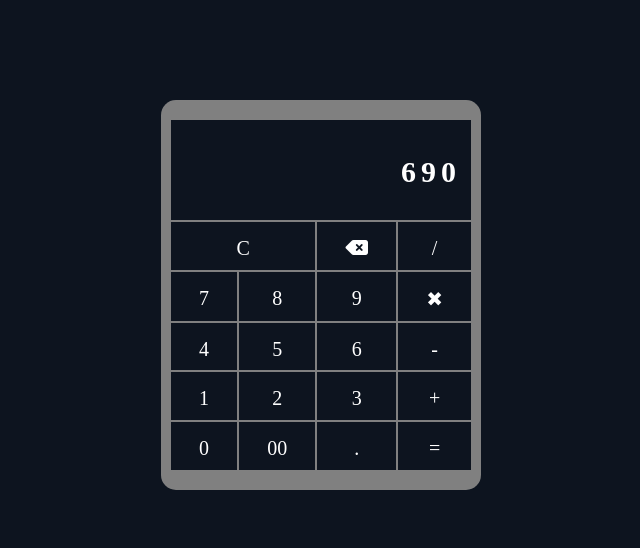
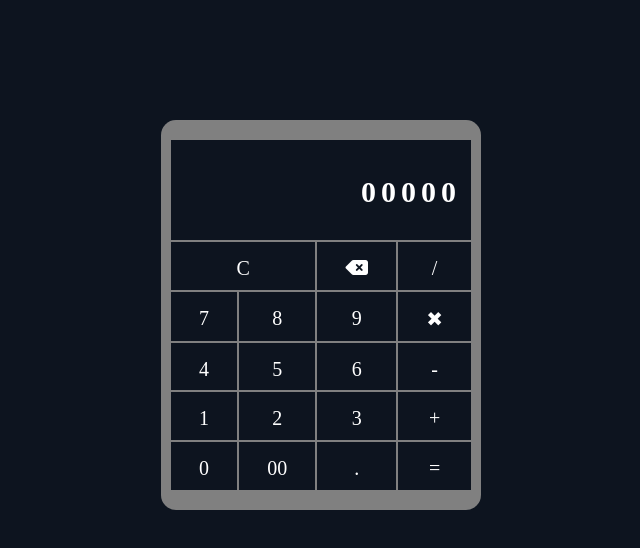
Before and after one commit to awalaj/Calculator, a plain HTML site: page calculator/index.html in a window 1280 px wide. Shown: the whole page, without its empty margins (309-949 px from the left). Drawn offline with nearby package versions, Linux system fonts and the light colour scheme; a web font is replaced by a local one.

Commit message:
Update index.html

```diff
--- a/calculator/index.html
+++ b/calculator/index.html
@@ -10,10 +10,10 @@
     <title>Document</title>
 </head>
 <body>
-    <center style="transform: translateY(100px) translateX(-10px);">
+    <center style="transform: translateY(120px) translateX(-10px);">
         <div class="container">
             <i id="warning" class="fa-solid fa-circle-info" style="visibility: hidden; position: absolute; top: 25px; transform: translateX(5px);font-size: 13px;color: rgb(253, 89, 89);"><span>operating limit max</span></i>
-            <div class="results">690</div>
+            <div class="results">00000</div>
             <div id="clearEntry">C</div>
             <div id="remove"><i class="fa-solid fa-delete-left"></i></div>
             <div class="number">/</div>
```
